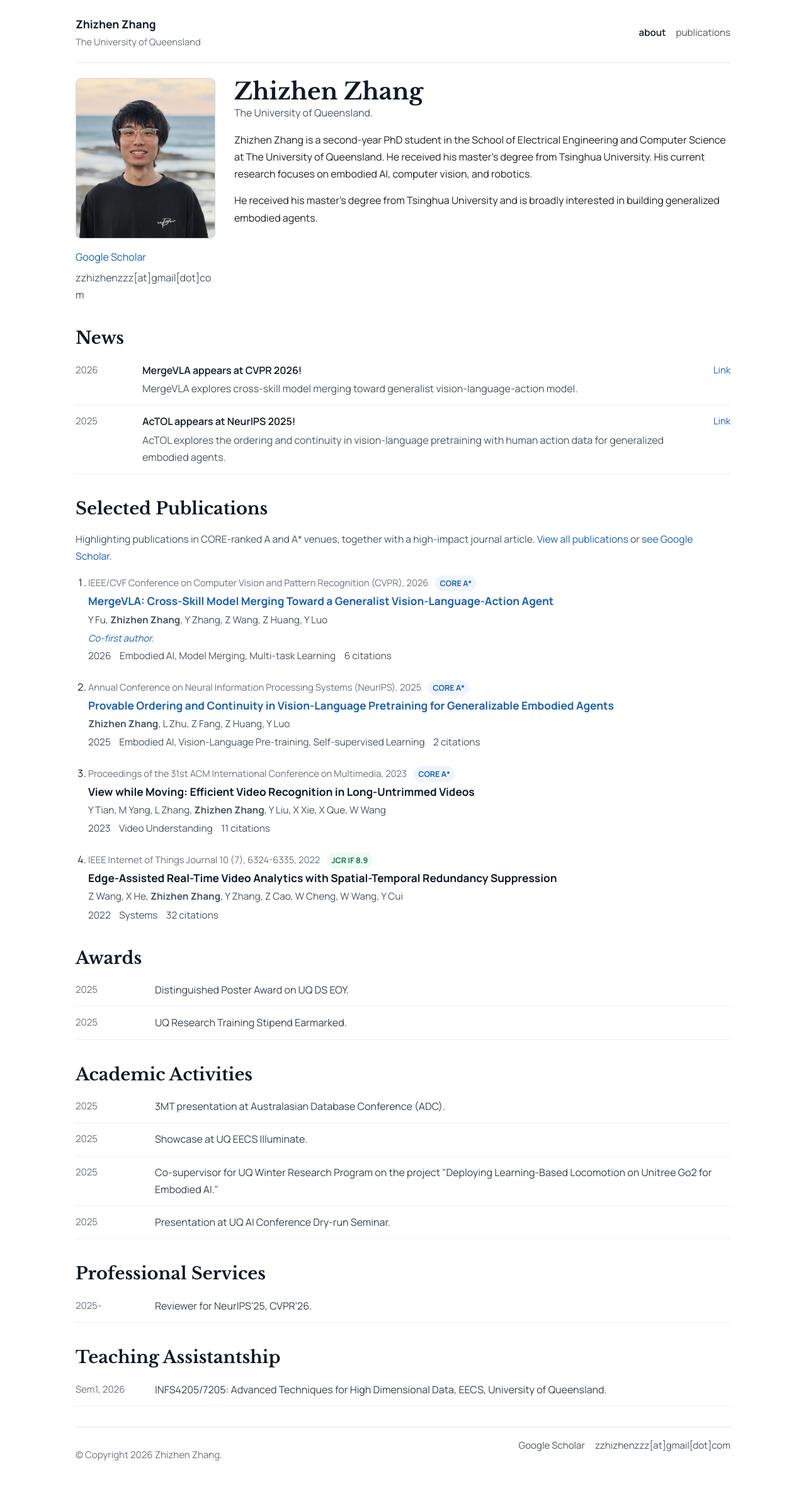
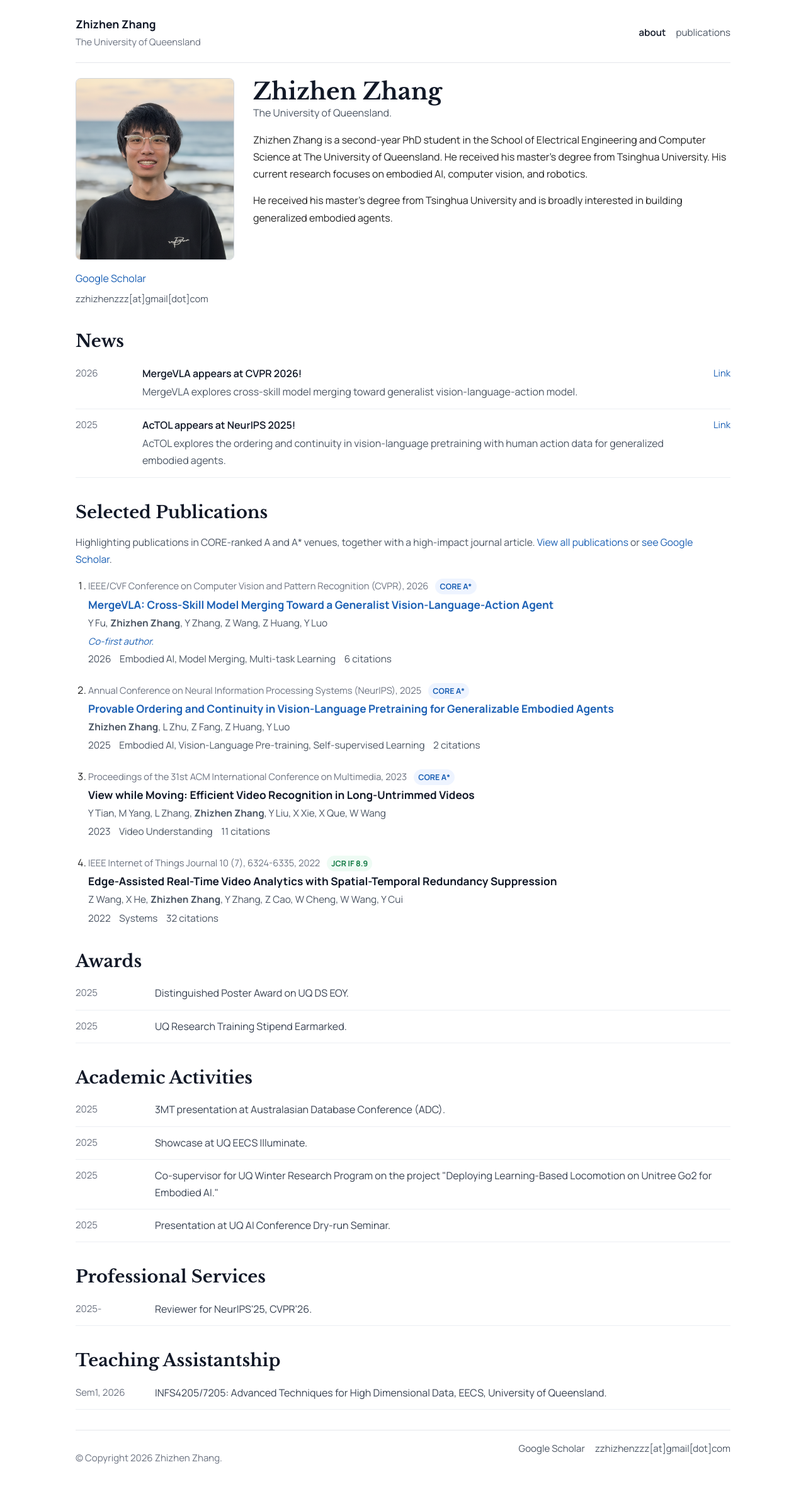
Before and after one commit to Daisy-zzz/homepage, a Jekyll site: the page built from index.html, in a window 1280 px wide. Shown: the whole page at 63% size. Built offline with Jekyll 4.4.1, drawn with Linux system fonts in a browser that asks for light colours.

Commit message:
Keep email on one line in sidebar

```diff
--- a/assets/css/main.css
+++ b/assets/css/main.css
@@ -71,7 +71,7 @@ a:focus-visible {
 
 .about-grid {
   display: grid;
-  grid-template-columns: 220px minmax(0, 1fr);
+  grid-template-columns: 250px minmax(0, 1fr);
   gap: 2rem;
   align-items: start;
 }
@@ -98,7 +98,8 @@ a:focus-visible {
 
 .about-links span {
   color: #4b5563;
-  word-break: break-word;
+  font-size: 0.92rem;
+  white-space: nowrap;
 }
 
 .about-title {
@@ -456,7 +457,7 @@ a:focus-visible {
   }
 
   .about-sidebar {
-    max-width: 220px;
+    max-width: 250px;
   }
 
   .news-link {
```
